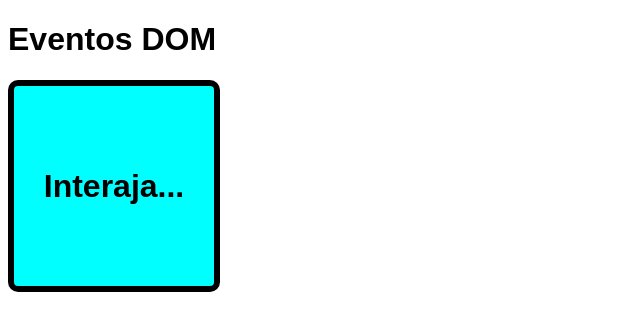
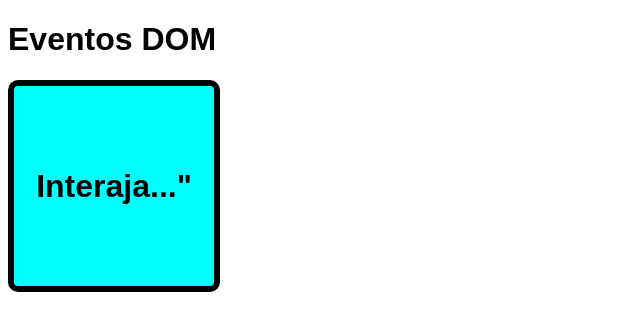
Before and after one commit to isaacsontyimanda/praticando-js, a plain HTML site: page eventos-dom/eventos-dom.html in a window 1280 px wide. Shown: the whole page, without its empty margins (0-640 px from the left). Drawn offline with Linux system fonts and the light colour scheme.

Commit message:
resolvendo o ex de DOM

```diff
--- a/eventos-dom/eventos-dom.html
+++ b/eventos-dom/eventos-dom.html
@@ -25,7 +25,7 @@
 </head>
 <body>
     <h1>Eventos DOM</h1>
-    <div id="caixa">Interaja...</div>
+    <div id="caixa">Interaja..."</div>
 
     <script>
         let caixa = document.getElementById('caixa')
```
